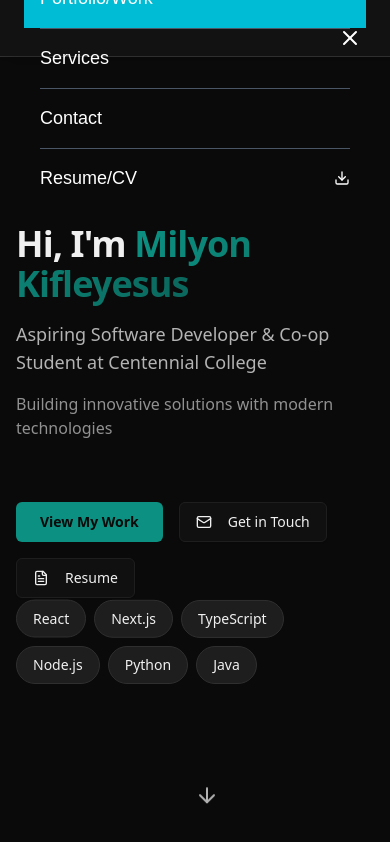
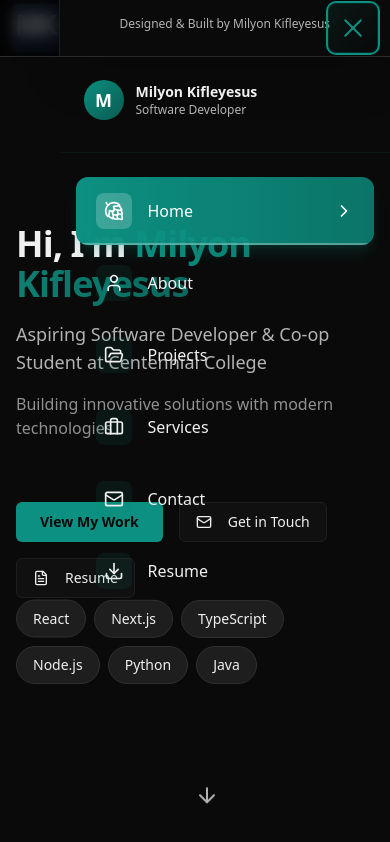
Before and after one commit to MilyonKifleyesus/milyon-kifleyesus-portfolio-1, a Next.js app: page / in a window 390 px wide. Both pictures are taken after a click on the button 356 px from the left and 28 px from the top of the page. Shown: the top 842 px of the page. Built offline with nearby package versions, Linux system fonts and the light colour scheme; no server answers.

Commit message:
Updated HamburgerMenu.tsx

```diff
--- a/src/components/HamburgerMenu.tsx
+++ b/src/components/HamburgerMenu.tsx
@@ -1,17 +1,7 @@
 "use client";
 
 import React, { useState, useEffect, useRef } from "react";
-import {
-  Menu,
-  X,
-  Home,
-  User,
-  Briefcase,
-  FolderOpen,
-  GraduationCap,
-  Mail,
-  Download,
-} from "lucide-react";
+import { Hop as Home, User, Briefcase, FolderOpen, Mail, Download, ChevronRight } from "lucide-react";
 
 interface HamburgerMenuProps {
   scrollToSection: (sectionId: string) => void;
@@ -19,17 +9,16 @@ interface HamburgerMenuProps {
 
 export default function HamburgerMenu({ scrollToSection }: HamburgerMenuProps) {
   const [isOpen, setIsOpen] = useState(false);
-  const [activeItem, setActiveItem] = useState<string>("projects"); // Default active item
+  const [activeItem, setActiveItem] = useState<string>("hero");
   const menuRef = useRef<HTMLDivElement>(null);
 
-  // Navigation items with icons matching specification
   const navItems = [
     { id: "hero", label: "Home", icon: Home },
     { id: "about", label: "About", icon: User },
-    { id: "projects", label: "Portfolio/Work", icon: FolderOpen },
+    { id: "projects", label: "Projects", icon: FolderOpen },
     { id: "services", label: "Services", icon: Briefcase },
     { id: "contact", label: "Contact", icon: Mail },
-    { id: "resume", label: "Resume/CV", icon: Download, isExternal: true, href: "/resume.pdf" },
+    { id: "resume", label: "Resume", icon: Download, isExternal: true, href: "/resume.pdf" },
   ];
 
   // Handle menu toggle
@@ -85,108 +74,131 @@ export default function HamburgerMenu({ scrollToSection }: HamburgerMenuProps) {
       <button
         onClick={toggleMenu}
         onKeyDown={handleKeyDown}
-        className="relative z-50 p-2 rounded-md text-white hover:text-[#00BCD4] hover:scale-105 transition-all duration-200 ease-out focus:outline-none focus:ring-2 focus:ring-[#00BCD4] focus:ring-offset-2 min-h-[44px] min-w-[44px]"
+        className="relative z-[60] p-3 rounded-lg bg-gradient-to-br from-primary/10 to-transparent hover:from-primary/20 border border-primary/20 hover:border-primary/40 transition-all duration-300 ease-out focus:outline-none focus:ring-2 focus:ring-primary min-h-[44px] min-w-[44px] group"
         aria-label={isOpen ? "Close navigation menu" : "Open navigation menu"}
         aria-expanded={isOpen}
         aria-controls="nav-menu"
         role="button"
         tabIndex={0}
       >
-        <div className="w-6 h-6 flex flex-col justify-center items-center">
+        <div className="w-6 h-6 flex flex-col justify-center items-center gap-[5px]">
           <span
-            className={`block h-0.5 w-6 bg-current transform transition-all duration-300 ease-in-out ${
-              isOpen ? 'rotate-45 translate-y-1.5' : '-translate-y-1'
+            className={`block h-[2px] w-6 bg-primary rounded-full transform transition-all duration-300 ease-out ${
+              isOpen ? 'rotate-45 translate-y-[7px]' : 'translate-y-0'
             }`}
           />
           <span
-            className={`block h-0.5 w-6 bg-current transform transition-all duration-300 ease-in-out ${
-              isOpen ? 'opacity-0' : 'opacity-100'
+            className={`block h-[2px] w-6 bg-primary rounded-full transform transition-all duration-300 ease-out ${
+              isOpen ? 'opacity-0 scale-0' : 'opacity-100 scale-100'
             }`}
           />
           <span
-            className={`block h-0.5 w-6 bg-current transform transition-all duration-300 ease-in-out ${
-              isOpen ? '-rotate-45 -translate-y-1.5' : 'translate-y-1'
+            className={`block h-[2px] w-6 bg-primary rounded-full transform transition-all duration-300 ease-out ${
+              isOpen ? '-rotate-45 -translate-y-[7px]' : 'translate-y-0'
             }`}
           />
         </div>
       </button>
 
-      {/* Full Screen Overlay */}
+      {/* Backdrop Overlay */}
       <div
-        className={`fixed inset-0 bg-[#121212] transition-opacity duration-300 ease-in-out z-[1000] ${
-          isOpen ? 'opacity-[0.98]' : 'opacity-0 pointer-events-none'
+        className={`fixed inset-0 bg-black/60 backdrop-blur-sm transition-all duration-500 ease-out z-[55] ${
+          isOpen ? 'opacity-100' : 'opacity-0 pointer-events-none'
         }`}
         onClick={() => setIsOpen(false)}
+        aria-hidden="true"
       />
 
-      {/* Mobile Menu */}
+      {/* Mobile Menu Panel */}
       <div
         id="nav-menu"
-        className={`fixed inset-0 bg-[#121212] transition-opacity duration-300 ease-in-out z-[1001] ${
-          isOpen ? 'opacity-100' : 'opacity-0 pointer-events-none'
+        className={`fixed top-0 right-0 bottom-0 w-[85%] max-w-sm bg-gradient-to-br from-background via-background to-background/95 border-l border-primary/20 shadow-2xl transition-transform duration-500 ease-out z-[56] ${
+          isOpen ? 'translate-x-0' : 'translate-x-full'
         }`}
         role="navigation"
         aria-label="Mobile navigation"
       >
-        {/* Close Button */}
-        <button
-          onClick={toggleMenu}
-          className="absolute top-4 right-4 p-2 text-white hover:text-[#00BCD4] transition-colors duration-200 ease-out focus:outline-none focus:ring-2 focus:ring-[#00BCD4] focus:ring-offset-2 focus:ring-offset-[#121212] min-h-[44px] min-w-[44px]"
-          aria-label="Close menu"
-        >
-          <X className="w-6 h-6" />
-        </button>
+        {/* Menu Header */}
+        <div className="pt-20 pb-8 px-6 border-b border-primary/10">
+          <div className="flex items-center gap-3">
+            <div className="w-10 h-10 rounded-full bg-gradient-to-br from-primary to-primary/60 flex items-center justify-center">
+              <span className="text-white font-bold text-lg">M</span>
+            </div>
+            <div>
+              <p className="text-sm font-semibold text-foreground">Milyon Kifleyesus</p>
+              <p className="text-xs text-muted-foreground">Software Developer</p>
+            </div>
+          </div>
+        </div>
 
-        {/* Navigation Items Container */}
-        <div className="flex flex-col justify-center h-full px-6">
-          <nav className="space-y-0">
+        {/* Navigation Items */}
+        <nav className="py-6 px-4">
+          <div className="space-y-1">
             {navItems.map((item, index) => {
               const IconComponent = item.icon;
               const isActive = activeItem === item.id;
 
               return (
-                <div key={item.id}>
                 <button
+                  key={item.id}
                   onClick={() => handleNavClick(item)}
-                    className={`w-full text-left py-4 px-4 text-white hover:text-[#00BCD4] transition-all duration-200 ease-out group focus:outline-none focus:ring-2 focus:ring-[#00BCD4] focus:ring-offset-2 focus:ring-offset-[#121212] ${
-                      isActive ? 'bg-[#00BCD4] text-white' : ''
+                  className={`w-full group relative overflow-hidden rounded-xl transition-all duration-300 ease-out focus:outline-none focus:ring-2 focus:ring-primary ${
+                    isActive
+                      ? 'bg-gradient-to-r from-primary to-primary/80 text-white shadow-lg shadow-primary/20'
+                      : 'hover:bg-secondary/50 text-foreground'
                   }`}
                   style={{
-                      fontFamily: 'Poppins, sans-serif',
-                      fontSize: '18px',
-                      fontWeight: 400,
-                      animationDelay: `${0.1 + index * 0.05}s`,
-                      animation: isOpen ? 'fadeInUp 0.3s ease-out forwards' : 'none',
+                    animationDelay: `${index * 0.05}s`,
+                    animation: isOpen ? 'slideInRight 0.4s ease-out forwards' : 'none',
                     opacity: isOpen ? 1 : 0,
+                    transform: isOpen ? 'translateX(0)' : 'translateX(20px)',
                   }}
                   aria-label={`Navigate to ${item.label} section`}
+                  aria-current={isActive ? 'page' : undefined}
                 >
-                    <div className="flex items-center justify-between">
-                      <span className="font-medium">{item.label}</span>
-                      {item.isExternal && (
-                        <IconComponent className="w-4 h-4 group-hover:scale-110 transition-transform duration-200" />
+                  <div className="flex items-center justify-between py-4 px-5">
+                    <div className="flex items-center gap-4">
+                      <div className={`p-2 rounded-lg transition-colors duration-300 ${
+                        isActive
+                          ? 'bg-white/20'
+                          : 'bg-primary/10 group-hover:bg-primary/20'
+                      }`}>
+                        <IconComponent className="w-5 h-5" />
+                      </div>
+                      <span className="font-medium text-base">{item.label}</span>
+                    </div>
+                    <ChevronRight className={`w-5 h-5 transition-all duration-300 ${
+                      isActive
+                        ? 'opacity-100 translate-x-0'
+                        : 'opacity-0 -translate-x-2 group-hover:opacity-100 group-hover:translate-x-0'
+                    }`} />
+                  </div>
+                  {isActive && (
+                    <div className="absolute bottom-0 left-0 right-0 h-[2px] bg-white/30" />
                   )}
-                    </div>
                 </button>
-                  {index < navItems.length - 1 && (
-                    <div className="border-t border-gray-600 mx-4" />
-                  )}
-                </div>
               );
             })}
+          </div>
         </nav>
+
+        {/* Menu Footer */}
+        <div className="absolute bottom-0 left-0 right-0 p-6 border-t border-primary/10">
+          <p className="text-xs text-center text-muted-foreground">
+            Designed & Built by Milyon Kifleyesus
+          </p>
         </div>
       </div>
 
       <style jsx>{`
-        @keyframes fadeInUp {
+        @keyframes slideInRight {
           from {
             opacity: 0;
-            transform: translateY(20px);
+            transform: translateX(20px);
           }
           to {
             opacity: 1;
-            transform: translateY(0);
+            transform: translateX(0);
           }
         }
       `}</style>
```
Lines whose indentation alone changed are shown as unchanged.
